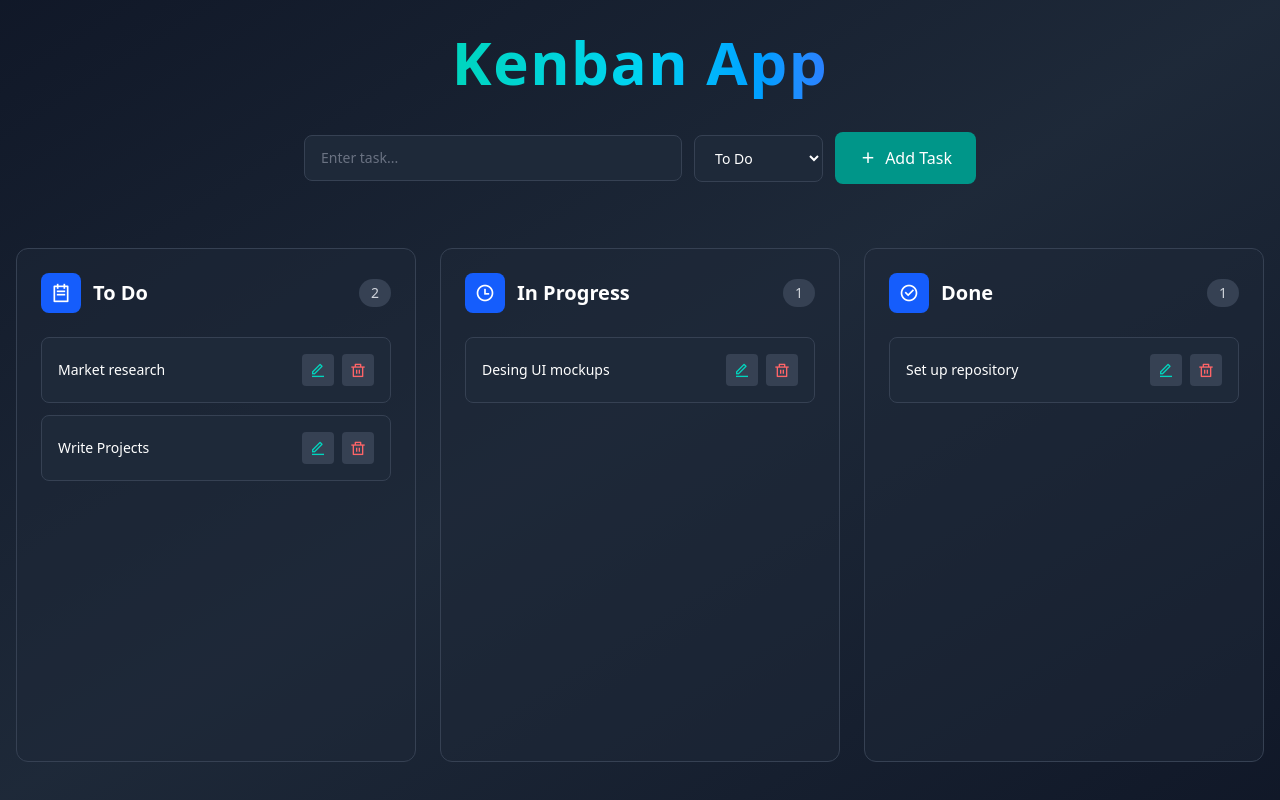
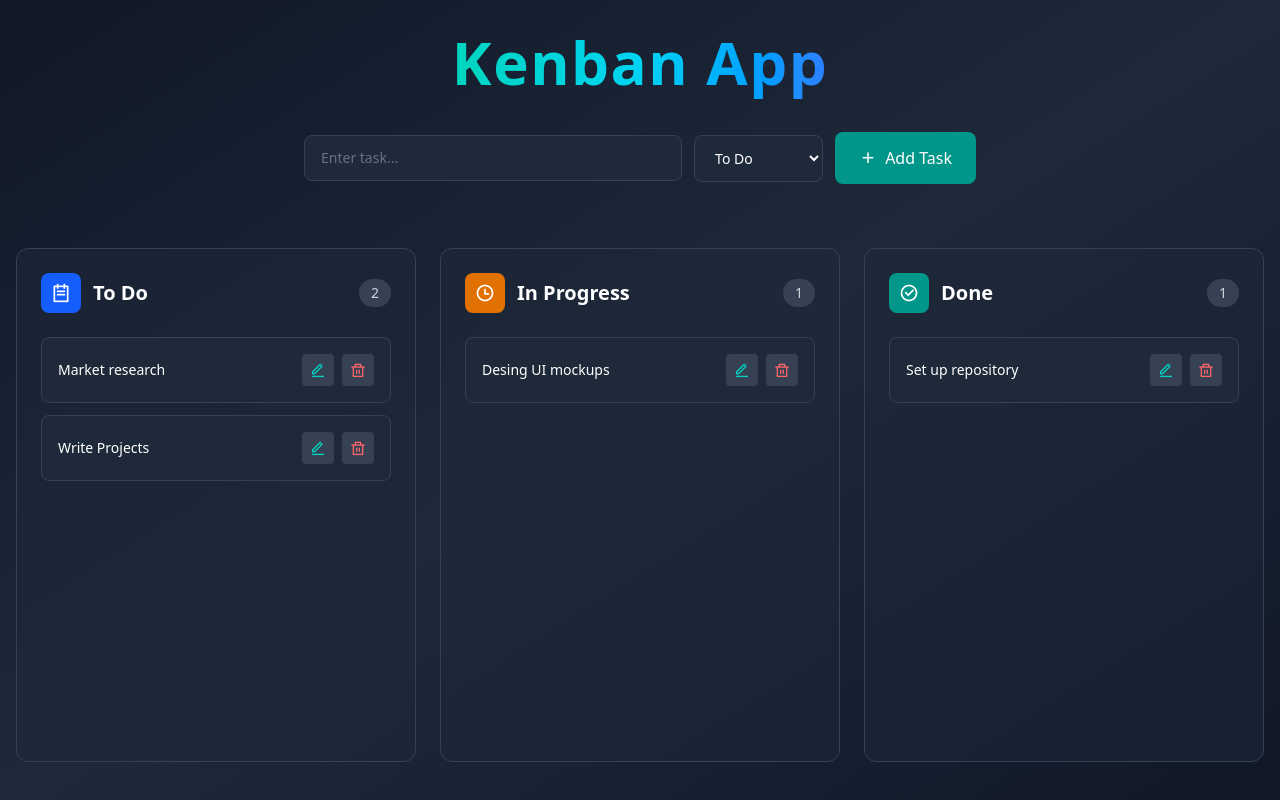
Before and after one commit to dev-AbhinavNair/Kenban-App, a React (Vite) app: page / in a window 1280 px wide. Built offline with nearby package versions, Linux system fonts and the light colour scheme.

Commit message:
icon backgrounds

```diff
--- a/src/App.jsx
+++ b/src/App.jsx
@@ -6,6 +6,7 @@ function App() {
     todo: {
       name: "To Do",
       icon: "ri-todo-line text-xl text-white",
+      color: "w-10 h-10 flex items-center justify-center rounded-lg  bg-blue-600",
       items: [
         { id: "1", content: "Market research" },
         { id: "2", content: "Write Projects" },
@@ -15,12 +16,14 @@ function App() {
     inProgress: {
       name: "In Progress",
       icon: "ri-time-line text-xl text-white",
+      color: "w-10 h-10 flex items-center justify-center rounded-lg  bg-amber-600",
       items: [{ id: "3", content: "Desing UI mockups" }],
     },
 
     done: {
       name: "Done",
       icon: "ri-checkbox-circle-line text-xl text-white",
+      color: "w-10 h-10 flex items-center justify-center rounded-lg bg-teal-600",
       items: [{ id: "4", content: "Set up repository" }],
     },
   });
@@ -141,7 +144,7 @@ function App() {
 
                   <div className="flex items-center justify-between mb-6">
                     <div className="flex items-center gap-3">
-                      <div className="w-10 h-10 flex items-center justify-center rounded-lg bg-blue-600">
+                      <div className={column.color}>
                         <i className={column.icon}></i>
                       </div>
                       <h2 className="text-xl font-semibold text-white">
```
